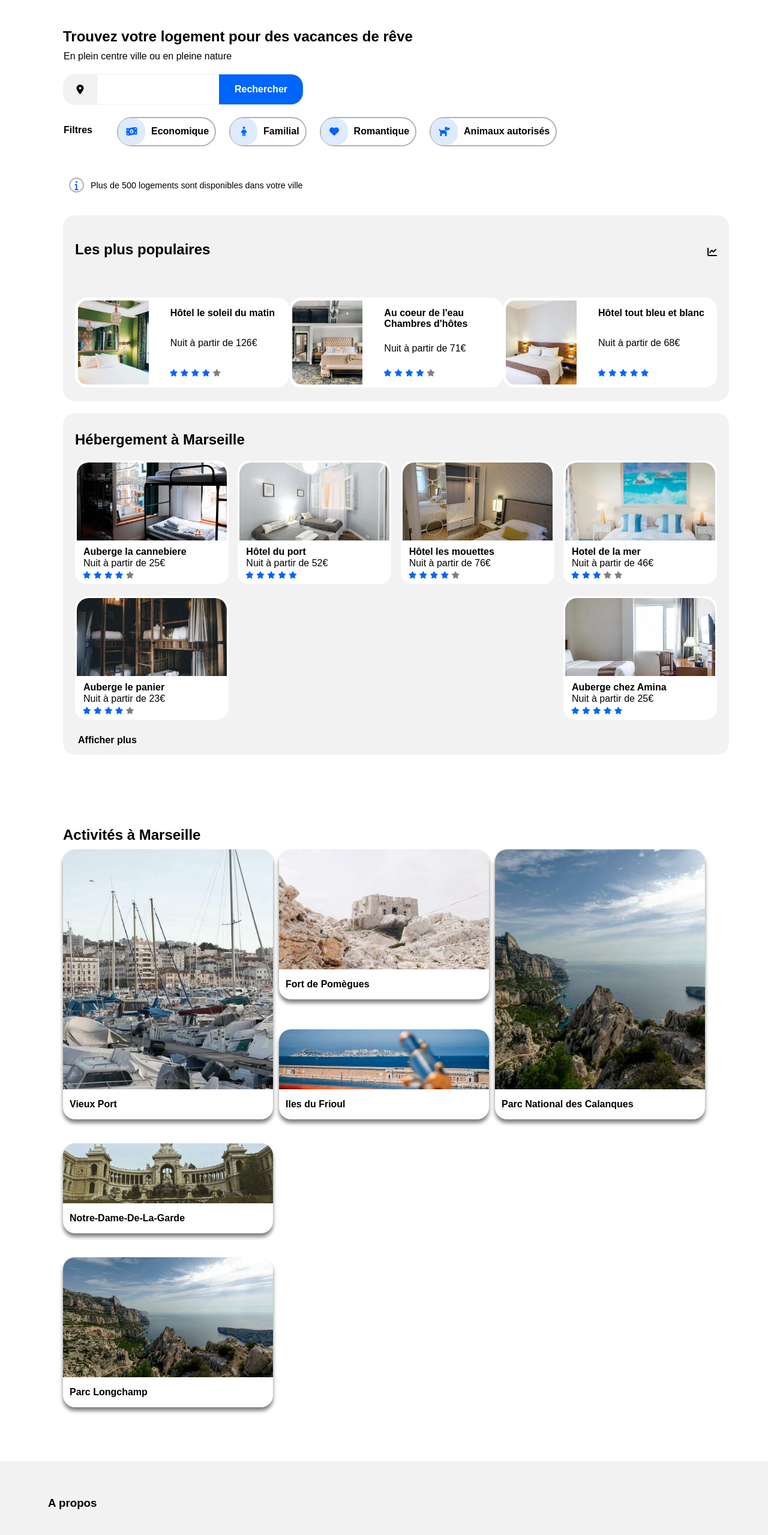
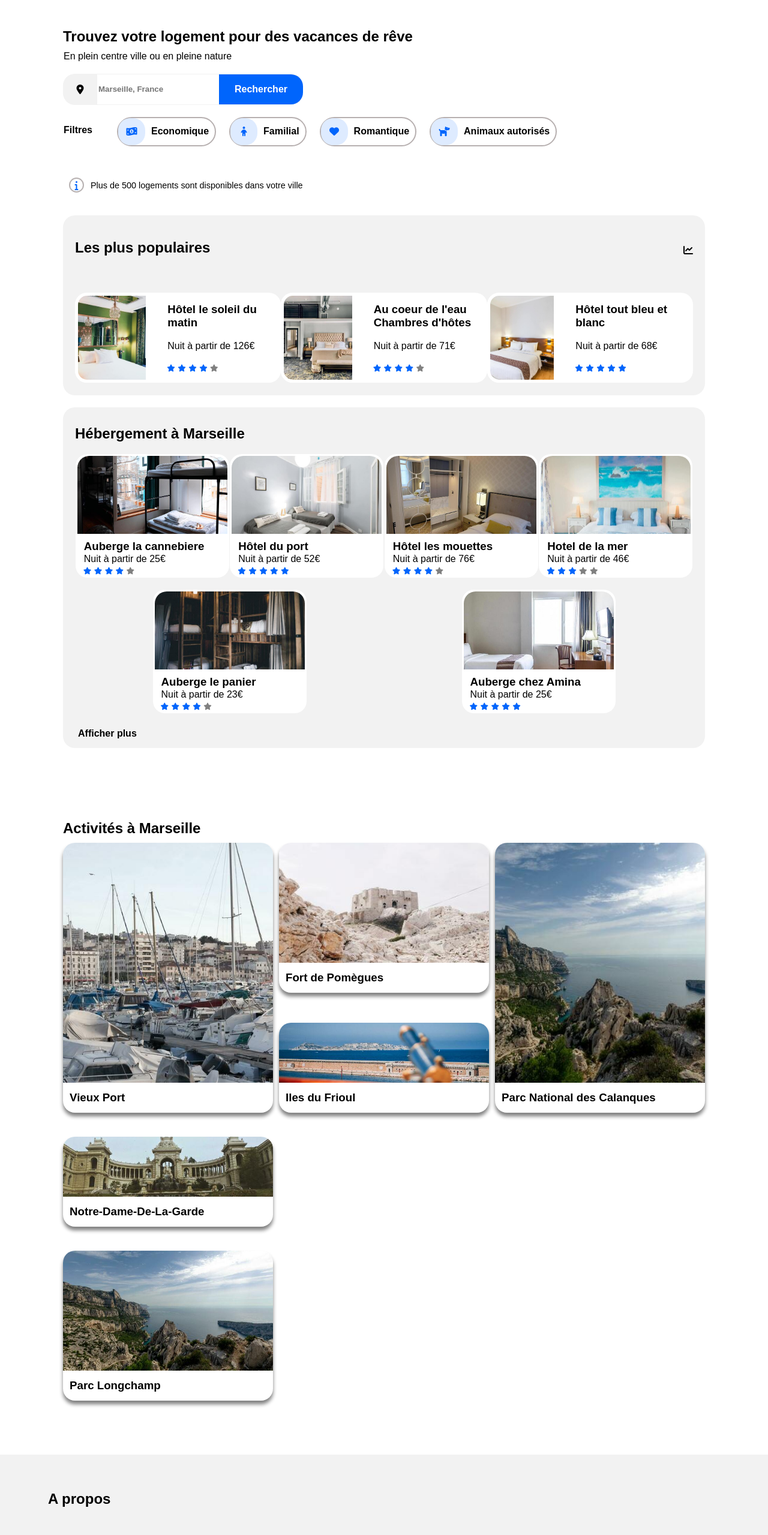
Before and after one commit to kevin-car/2---Transformer-une-maquette-fid-element-en-site-statique-, a plain HTML site: page index.html in a window 1280 px wide. Shown: the part 80-2639 px from the top of the page at 60% size. Drawn offline with Linux system fonts and the light colour scheme.

Commit message:
Derniers retouches de Océane V1

```diff
--- a/index.html
+++ b/index.html
@@ -1,5 +1,5 @@
 <!DOCTYPE html>
-<html>
+<html lang="fr">
 <head>
     <meta charset='utf-8'>
     <meta name="viewport" content="width=400, initial-scale=1">
@@ -40,7 +40,7 @@
     <div class="banniere_recherche">
         <div id="cadre_gps"><i class="fas fa-map-marker-alt"></i></div>
         <input id="site_search" type="search"  name="q"
-                aria-label="Search through site content">
+                aria-label="Search through site content" placeholder="Marseille, France">
         <button id="button_recherche">Rechercher</button>
     </div>
 
@@ -79,7 +79,7 @@
                 <figure id="cannebiere" class="hotel">
                     <img id="pix_cannebiere" class="pix_marseille" src="images/hebergements/4_small/marcus-loke-WQJvWU_HZFo-unsplash.jpg" alt="photo_cannebiere">
                     <figcaption id="txt_cannebiere" class="txt_marseille">
-                        <h4> Auberge la cannebiere</h4>
+                        <h3> Auberge la cannebiere</h3>
                         <p>Nuit à partir de 25€</p>
                         <i class="fas fa-star star_blue"></i>
                         <i class="fas fa-star star_blue"></i>
@@ -97,7 +97,7 @@
             <figure id="hotel_port" class="hotel">
                 <img id="pix_hotel_port" class="pix_marseille" src="images/hebergements/4_small/fred-kleber-gTbaxaVLvsg-unsplash.jpg">
                 <figcaption id="txt_hotel_port" class="txt_marseille">
-                    <h4> Hôtel du port</h4>
+                    <h3> Hôtel du port</h3>
                     <p>Nuit à partir de 52€</p>
                     <i class="fas fa-star star_blue"></i>
                     <i class="fas fa-star star_blue"></i>
@@ -112,7 +112,7 @@
             <figure id="mouettes" class="hotel">
                 <img id="pix_mouettes" class="pix_marseille" src="images/hebergements/4_small/reisetopia-B8WIgxA_PFU-unsplash.jpg">
                 <figcaption id="txt_mouettes" class="txt_marseille">
-                    <h4> Hôtel les mouettes</h4>
+                    <h3> Hôtel les mouettes</h3>
                     <p>Nuit à partir de 76€</p>
                     <i class="fas fa-star star_blue"></i>
                     <i class="fas fa-star star_blue"></i>
@@ -127,7 +127,7 @@
             <figure id="mer" class="hotel">
                 <img id="pix_mer" class="pix_marseille" src="images/hebergements/4_small/annie-spratt-Eg1qcIitAuA-unsplash.jpg">
                 <figcaption id="txt_mer" class="txt_marseille">
-                    <h4> Hotel de la mer</h4>
+                    <h3> Hotel de la mer</h3>
                     <p>Nuit à partir de 46€</p>
                     <i class="fas fa-star star_blue"></i>
                     <i class="fas fa-star star_blue"></i>
@@ -142,7 +142,7 @@
             <figure id="panier" class="hotel">
                 <img id="pix_panier" class="pix_marseille" src="images/hebergements/4_small/nicate-lee-kT-ZyaiwBe0-unsplash.jpg">
                 <figcaption id="txt_panier" class="txt_marseille">
-                    <h4> Auberge le panier</h4>
+                    <h3> Auberge le panier</h3>
                     <p>Nuit à partir de 23€</p>
                     <i class="fas fa-star star_blue"></i>
                     <i class="fas fa-star star_blue"></i>
@@ -159,7 +159,7 @@
             <figure id="amina" class="hotel">
                 <img id="pix_amina" class="pix_marseille" src="images/hebergements/4_small/febrian-zakaria-M6S1WvfW68A-unsplash.jpg">
                 <figcaption id="txt_amina" class="txt_marseille">
-                    <h4> Auberge chez Amina</h4>
+                    <h3> Auberge chez Amina</h3>
                     <p>Nuit à partir de 25€</p>
                     <i class="fas fa-star star_blue"></i>
                     <i class="fas fa-star star_blue"></i>
@@ -191,7 +191,7 @@
             <a href="#" target="blank"><img src="images/hebergements/4_small/emile-guillemot-Bj_rcSC5XfE-unsplash.jpg" id="pix_soleil_matin" class="pix_hebergement" alt="">
                 <figure id="soleil_matin" class="cadres_pop">
                     <figcaption class="txt_pop">
-                        <h4> Hôtel le soleil du matin</h4>
+                        <h3> Hôtel le soleil du matin</h3>
                         <p>Nuit à partir de 126€</p>
                         <div class="etoile">
                             <i class="fas fa-star star_blue"></i>
@@ -207,7 +207,7 @@
             <a href="#" target="blank"><img src="images/hebergements/4_small/aw-creative-VGs8z60yT2c-unsplash.jpg" id="pix_coeur" class="pix_hebergement" alt="">
                 <figure id="coeur" class="cadres_pop">
                     <figcaption class="txt_pop">
-                        <h4> Au coeur de l'eau Chambres d'hôtes</h4>
+                        <h3> Au coeur de l'eau Chambres d'hôtes</h3>
                         <p>Nuit à partir de 71€</p>
                         <div class="etoile">
                             <i class="fas fa-star star_blue"></i>
@@ -224,7 +224,7 @@
 
             <figure id="bleu_blanc" class="cadres_pop">
                     <figcaption class="txt_pop">
-                    <h4> Hôtel tout bleu et blanc</h4>
+                    <h3> Hôtel tout bleu et blanc</h3>
                     <p>Nuit à partir de 68€</p>
                     <div class="etoile">
                         <i class="fas fa-star star_blue"></i>
@@ -252,7 +252,7 @@
     <div id="banniere_1" class="act_banniere">
         <a href="#" target="blank"><figure id="vieux_port" class="grand_cadre">
             <img src="images/activites/4_small/reno-laithienne-QUgJhdY5Fyk-unsplash.jpg" class="grande_photos" alt="">
-            <figcaption id="txt_vieux_port"> <h4>Vieux Port</h4> </figcaption>
+            <figcaption id="txt_vieux_port"> <h3>Vieux Port</h3> </figcaption>
         </figure></a>
     </div>
 
@@ -260,31 +260,31 @@
         <a href="#" target="blank"><figure id="fort_pomegue" class="moyen_cadre">
 
             <img src="images/activites/4_small/paul-hermann-QFTrLdQIRhI-unsplash.jpg" id="pix_fort_pomegue" class="moyenne_photos" alt="">
-            <figcaption id="txt_fort_pomegue"> <h4>Fort de Pomègues</h4> </figcaption>
+            <figcaption id="txt_fort_pomegue"> <h3>Fort de Pomègues</h3> </figcaption>
         </figure></a>
 
         <a href="#" target="blank"><figure id="frioul" class="petit_cadre">
             <img src="images/activites/4_small/kevin-hikari-rV_Qd1l-VXg-unsplash.jpg" id="pix_frioul" class="petite_photos" alt="">
-            <figcaption id="txt_frioul"> <h4>Iles du Frioul</h4> </figcaption>
+            <figcaption id="txt_frioul"> <h3>Iles du Frioul</h3> </figcaption>
         </figure></a>
     </div>
 
     <div id="banniere_3" class="act_banniere">
         <a href="#" target="blank"><figure id="calanques" class="grand_cadre">
             <img src="images/activites/4_small/kilyan-sockalingum-NR8-cBCN3aI-unsplash.jpg" id="pix_calanques" class="grande_photos" alt="">
-            <figcaption id="txt_calanques"> <h4>Parc National des Calanques</h4> </figcaption>
+            <figcaption id="txt_calanques"> <h3>Parc National des Calanques</h3> </figcaption>
         </figure></a>
     </div>
 
     <div id="banniere_4" class="act_banniere">
         <a href="#" target="blank"><figure id="garde" class="petit_cadre">
             <img src="images/activites/4_small/lena-paulin-wH2-EJoDcV0-unsplash.jpg" id="pix_garde" class="petite_photos" alt="">
-            <figcaption id="txt_garde"> <h4>Notre-Dame-De-La-Garde</h4> </figcaption>
+            <figcaption id="txt_garde"> <h3>Notre-Dame-De-La-Garde</h3> </figcaption>
         </figure></a>
 
         <a href="#" target="blank"><figure id="longchamp" class="moyen_cadre">
             <img src="images/activites/4_small/kilyan-sockalingum-NR8-cBCN3aI-unsplash.jpg" id="pix_longchamp" class="moyenne_photos" alt="">
-            <figcaption id="txt_longchamp"> <h4> Parc Longchamp</h4> </figcaption>
+            <figcaption id="txt_longchamp"> <h3> Parc Longchamp</h3> </figcaption>
         </figure></a>
     </div>
 
@@ -298,7 +298,7 @@
     <footer id="pied_de_page">
 
         <div class="bloc_footer">
-            <h3>A propos</h3>
+            <h2>A propos</h2>
 
             <ul>
                 <li>Fonctionnement du site</li>
@@ -308,7 +308,7 @@
         </div>
 
         <div class="bloc_footer">
-            <h3>Nos hébergements</h3>
+            <h2>Nos hébergements</h2>
             <ul>
                 <li>Charte qualité</li>
                 <li>Soumettre votre hôtel</li>
@@ -316,7 +316,7 @@
         </div>
 
         <div class="bloc_footer">
-            <h3>Assistance</h3>
+            <h2>Assistance</h2>
             <ul>
                 <li>Centre d'aide</li>
                 <li>Nous contacter</li>
--- a/style.css
+++ b/style.css
@@ -296,6 +296,7 @@ h1{
     padding-left: 20px;
     padding-right: 20px;
     margin-bottom: 20px;
+    box-sizing: border-box;
 }
 
 #heb_marseille a{
@@ -309,13 +310,14 @@ h1{
     justify-content: space-around;
     align-content: center;
     min-height: 650px;
-    width: 25%;
+    width: 32%;
     background-color: #f2f2f2;
     border-radius: 20px 20px 20px 20px;
     padding-top: 10px;
     padding-left: 20px;
     padding-right: 20px;
     margin-bottom: 20px;
+    box-sizing: border-box;
 }
 
 #bloc_populaire{
@@ -360,7 +362,7 @@ figure a{
     text-decoration: none;
 }
 
-figcaption h4, p, #etoile{
+figcaption h3, p, #etoile{
     margin: 1px;
     text-decoration: none;
     color: black;
@@ -452,7 +454,7 @@ figcaption h4, p, #etoile{
 .grande_photos{
     background-position: center;
     height: 400px;
-    width: 350px;
+    width: 100%;
     border-radius: 20px 20px 0px 0px;
     object-fit: cover;
 }
@@ -460,7 +462,7 @@ figcaption h4, p, #etoile{
 .moyenne_photos{
     background-position: center;
     height: 200px;
-    width: 350px;
+    width: 100%;
     border-radius: 20px 20px 0px 0px;
     object-fit: cover;
 }
@@ -468,7 +470,7 @@ figcaption h4, p, #etoile{
 .petite_photos{
     background-position-x: center;
     height: 100px;
-    width: 350px;
+    width: 100%;
     border-radius: 20px 20px 0px 0px;
     object-fit: cover;
 }
@@ -477,7 +479,7 @@ figcaption h4, p, #etoile{
     display: flex;
     flex-direction: column;
     height: 450px;
-    width: 350px;
+    width: 100%;
     border-radius: 20px ;
     box-shadow: 0px 6px 6px gray;
     margin: 0px;
@@ -487,7 +489,7 @@ figcaption h4, p, #etoile{
     display: flex;
     flex-direction: column;
     height: 250px;
-    width: 350px;
+    width: 100%;
     border-radius: 20px;
     box-shadow: 0px 6px 6px gray;
     margin: 0px;
@@ -497,7 +499,7 @@ figcaption h4, p, #etoile{
     display: flex;
     flex-direction: column;
     height: 150px;
-    width: 350px;
+    width: 100%;
     border-radius: 20px ;
     box-shadow: 0px 6px 6px gray;
     margin: 0px;
@@ -523,7 +525,7 @@ figcaption h4, p, #etoile{
     margin-bottom: 50px;
 }
 
-.act_banniere h4{
+.act_banniere h3{
     padding-left: 10px;
     text-decoration: none;
 }
@@ -558,7 +560,7 @@ figcaption h4, p, #etoile{
     width: 33%;
 }
 
-.bloc_footer h3{
+.bloc_footer h2{
     padding-left: 80px;
     padding-top: 40px;
 }
@@ -591,7 +593,7 @@ figcaption h4, p, #etoile{
         width: 100%;
     }
 
-    .bloc_footer h3, ul li{
+    .bloc_footer h2, ul li{
         text-align: left;
     }
 
@@ -626,6 +628,7 @@ figcaption h4, p, #etoile{
 
 #heb_marseille{
     width: 100%;
+    justify-content: space-around;
 }
 
 .hotel{
@@ -635,7 +638,7 @@ figcaption h4, p, #etoile{
 
 
 /* ------------------------ */
-@media all and (max-width: 1024px){
+@media all and (max-width: 1080px){
 
 #heb_marseille{
     width: 100%;
@@ -757,7 +760,7 @@ header{
 }
 }
 
-@media all and (max-width:900px){
+@media all and (max-width:768px){
 
     p{
         font-size:larger;
@@ -794,7 +797,5 @@ header{
     height: 200px;
     }
 
-
-
     }
 }
```
